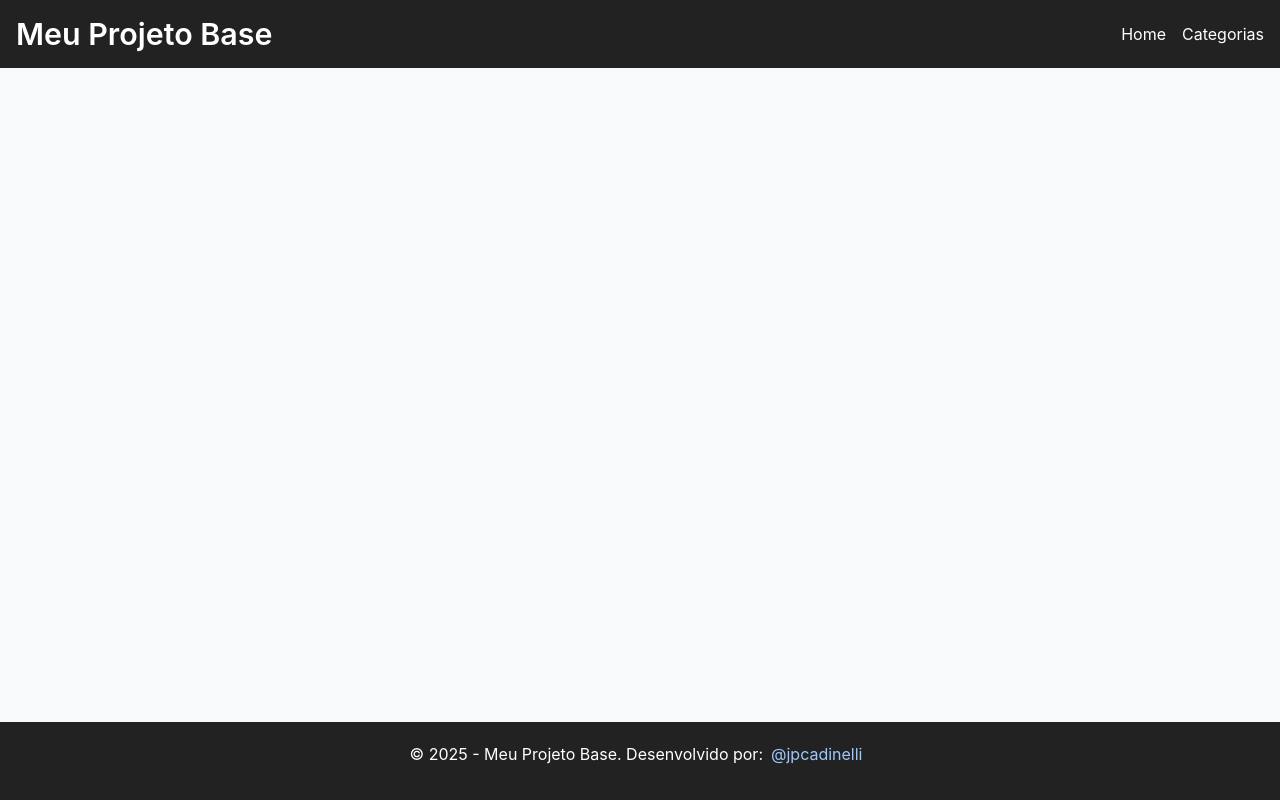
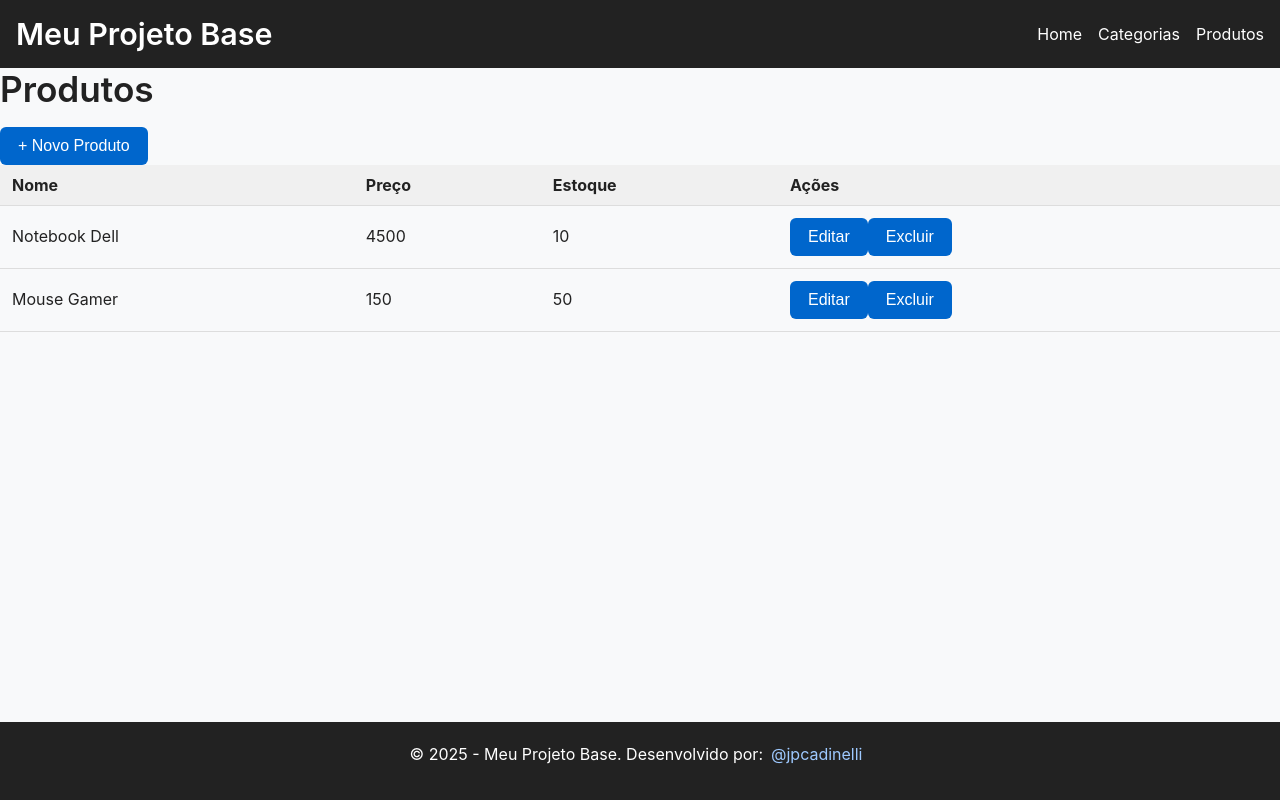
Before and after one commit to jpcadinelli/front-padrao-vite-react, a React (Vite) app: page /produtos in a window 1280 px wide. Built offline with nearby package versions, Linux system fonts and the light colour scheme.

Commit message:
feat: add páginas de produtos

```diff
--- /dev/null
+++ b/src/features/produtos/pages/ProdutoFormPage.jsx
@@ -0,0 +1,58 @@
+import { useEffect, useState } from "react";
+import { useNavigate, useParams } from "react-router-dom";
+import { productMockService } from "../services/productMockService";
+import { toast } from "./../../../shared/components/Toast/toastRef.js";
+
+export default function ProdutoFormPage() {
+    const { id } = useParams();
+    const navigate = useNavigate();
+
+    const [form, setForm] = useState({ nome: "", preco: "", estoque: "" });
+
+    useEffect(() => {
+        if (id) {
+            productMockService.getById(id).then((data) => setForm(data));
+        }
+    }, [id]);
+
+    const submit = (e) => {
+        e.preventDefault();
+
+        const action = id
+            ? productMockService.update(id, form)
+            : productMockService.create(form);
+
+        action.then(() => {
+            toast.success(id ? "Produto atualizado!" : "Produto criado!");
+            navigate("/produtos");
+        });
+    };
+
+    return (
+        <form onSubmit={submit}>
+            <h1>{id ? "Editar Produto" : "Novo Produto"}</h1>
+
+            <input
+                value={form.nome}
+                placeholder="Nome"
+                onChange={(e) => setForm({ ...form, nome: e.target.value })}
+            />
+
+            <input
+                type="number"
+                value={form.preco}
+                placeholder="Preço"
+                onChange={(e) => setForm({ ...form, preco: e.target.value })}
+            />
+
+            <input
+                type="number"
+                value={form.estoque}
+                placeholder="Estoque"
+                onChange={(e) => setForm({ ...form, estoque: e.target.value })}
+            />
+
+            <button type="submit">Salvar</button>
+        </form>
+    );
+}
--- /dev/null
+++ b/src/features/produtos/pages/ProdutosPage.jsx
@@ -0,0 +1,61 @@
+import { useEffect, useState } from "react";
+import { productMockService } from "../services/productMockService";
+import { toast } from "./../../../shared/components/Toast/toastRef.js";
+import { Link } from "react-router-dom";
+
+export default function ProdutosPage() {
+    const [produtos, setProdutos] = useState([]);
+
+    const carregar = () => {
+        productMockService.getAll().then(setProdutos);
+    };
+
+    useEffect(() => {
+        carregar();
+    }, []);
+
+    const deletar = (id) => {
+        productMockService.delete(id).then(() => {
+            toast.success("Produto deletado!");
+            carregar();
+        });
+    };
+
+    return (
+        <div>
+            <h1>Produtos</h1>
+
+            <Link to="/produtos/novo">
+                <button>+ Novo Produto</button>
+            </Link>
+
+            <table>
+                <thead>
+                <tr>
+                    <th>Nome</th>
+                    <th>Preço</th>
+                    <th>Estoque</th>
+                    <th>Ações</th>
+                </tr>
+                </thead>
+
+                <tbody>
+                {produtos.map((p) => (
+                    <tr key={p.id}>
+                        <td>{p.nome}</td>
+                        <td>{p.preco}</td>
+                        <td>{p.estoque}</td>
+                        <td>
+                            <Link to={`/produtos/${p.id}`}>
+                                <button>Editar</button>
+                            </Link>
+
+                            <button onClick={() => deletar(p.id)}>Excluir</button>
+                        </td>
+                    </tr>
+                ))}
+                </tbody>
+            </table>
+        </div>
+    );
+}
--- /dev/null
+++ b/src/features/produtos/services/productMockService.js
@@ -0,0 +1,52 @@
+let mockProducts = [
+    { id: 1, nome: "Notebook Dell", preco: 4500, estoque: 10 },
+    { id: 2, nome: "Mouse Gamer", preco: 150, estoque: 50 },
+];
+
+export const productMockService = {
+    getAll() {
+        return new Promise((resolve) => {
+            setTimeout(() => resolve([...mockProducts]), 300);
+        });
+    },
+
+    getById(id) {
+        return new Promise((resolve, reject) => {
+            setTimeout(() => {
+                const p = mockProducts.find((x) => x.id === Number(id));
+                p ? resolve(p) : reject("Produto não encontrado");
+            }, 300);
+        });
+    },
+
+    create(data) {
+        return new Promise((resolve) => {
+            setTimeout(() => {
+                const newP = { id: Date.now(), ...data };
+                mockProducts.push(newP);
+                resolve(newP);
+            }, 300);
+        });
+    },
+
+    update(id, data) {
+        return new Promise((resolve, reject) => {
+            setTimeout(() => {
+                const idx = mockProducts.findIndex((x) => x.id === Number(id));
+                if (idx === -1) return reject("Produto não encontrado");
+
+                mockProducts[idx] = { ...mockProducts[idx], ...data };
+                resolve(mockProducts[idx]);
+            }, 300);
+        });
+    },
+
+    delete(id) {
+        return new Promise((resolve) => {
+            setTimeout(() => {
+                mockProducts = mockProducts.filter((x) => x.id !== Number(id));
+                resolve();
+            }, 300);
+        });
+    },
+};
--- a/src/routes/AppRoutes.jsx
+++ b/src/routes/AppRoutes.jsx
@@ -2,12 +2,17 @@ import { Routes, Route } from "react-router-dom";
 
 import HomePage from "./../features/home/pages/HomePage";
 import CategoriasPage from "../features/categorias/pages/CategoriaPage";
+import ProdutosPage from "../features/produtos/pages/ProdutosPage";
+import ProdutoFormPage from "../features/produtos/pages/ProdutoFormPage";
 
 export default function AppRoutes() {
   return (
     <Routes>
       <Route path="/" element={<HomePage />} />
       <Route path="/categorias" element={<CategoriasPage />} />
+      <Route path="/produtos" element={<ProdutosPage />} />
+      <Route path="/produtos/novo" element={<ProdutoFormPage />} />
+      <Route path="/produtos/:id" element={<ProdutoFormPage />} />
     </Routes>
   );
 }
--- a/src/shared/components/Navbar/Navibar.jsx
+++ b/src/shared/components/Navbar/Navibar.jsx
@@ -9,6 +9,7 @@ export default function Navbar() {
             <ul>
                 <li><Link to="/">Home</Link></li>
                 <li><Link to="/categorias">Categorias</Link></li>
+                <li><Link to="/produtos">Produtos</Link></li>
             </ul>
         </nav>
     );
```
